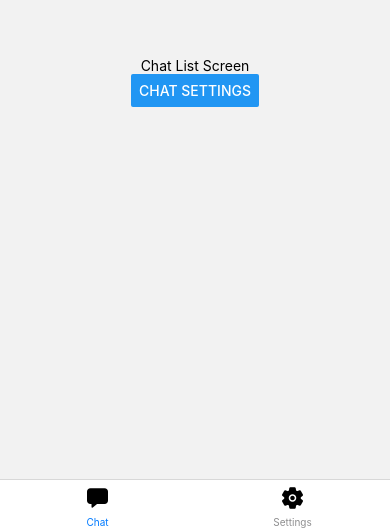
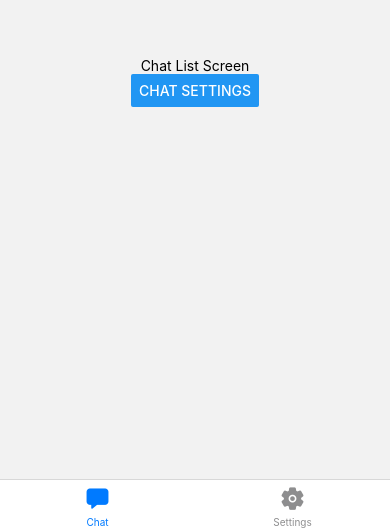
Before and after one commit to KennedyMungai/WhatsappClone, a React Native app: screen / in a window 390 px wide. Shown: the part 316-844 px from the top of the page. Built offline with nearby package versions, Linux system fonts and the light colour scheme.

Commit message:
Got the color and icon size propertiies from the props

```diff
--- a/App.js
+++ b/App.js
@@ -26,7 +26,7 @@ const TabNavigator = () => {
 				options={
 					{
 						tabBarLabel: 'Chat',
-						tabBarIcon: () => <Ionicons name="chatbox" size={24} color="black" />
+						tabBarIcon: ({ color, size }) => <Ionicons name="chatbox" size={size} color={color} />
 					}
 				}
 			/>
@@ -36,7 +36,7 @@ const TabNavigator = () => {
 				options={
 					{
 						tabBarLabel: 'Settings',
-						tabBarIcon: () => <Ionicons name="settings" size={24} color="black" />
+						tabBarIcon: ({ color, size }) => <Ionicons name="settings" size={size} color={color} />
 					}
 				}
 			/>
```
